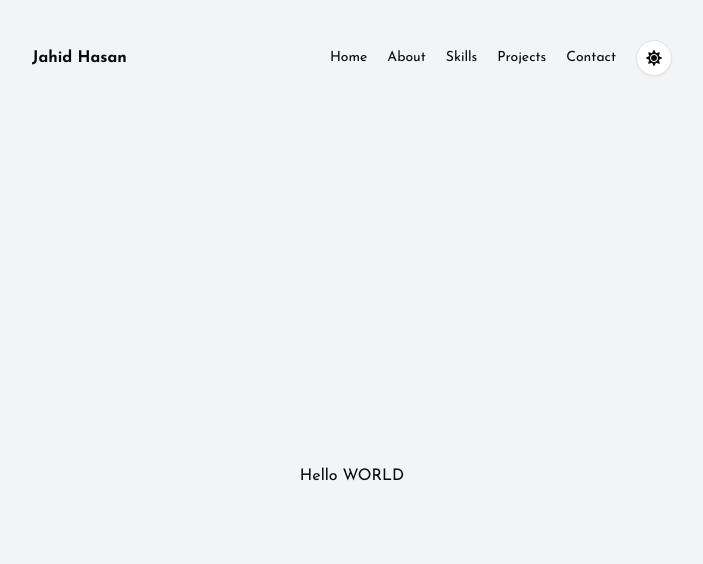
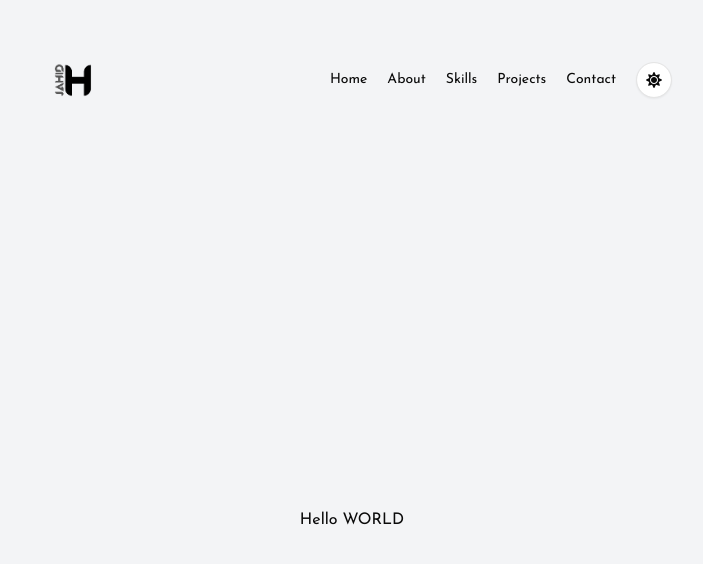
Before and after one commit to jahidhasan-webdev01/portfolio-2.0, a Next.js app: page / in a window 1280 px wide. Shown: the top 564 px of the page, without its empty margins (288-991 px from the left). Built offline with nearby package versions, Linux system fonts and the light colour scheme.

Commit message:
add custome logo for both theme

```diff
--- a/src/components/Logo.jsx
+++ b/src/components/Logo.jsx
@@ -1,10 +1,27 @@
 import Link from "next/link";
+import logoDark from "@/assests/logo-dark.png";
+import logoLight from "@/assests/logo-light.png";
+import Image from "next/image";
 
 const Logo = () => {
     return (
         <>
             <Link href={"/"}>
-                Jahid Hasan
+                <Image
+                    src={logoLight}
+                    alt="logo"
+                    height={300}
+                    width={300}
+                    className="block dark:hidden w-20 h-auto"
+                />
+
+                <Image
+                    src={logoDark}
+                    alt="logo"
+                    height={300}
+                    width={300}
+                    className="hidden dark:block w-20 h-auto"
+                />
             </Link>
         </>
     );
```
Also changed, not shown: src/assests/logo-dark.png (added), src/assests/logo-light.png (added).
